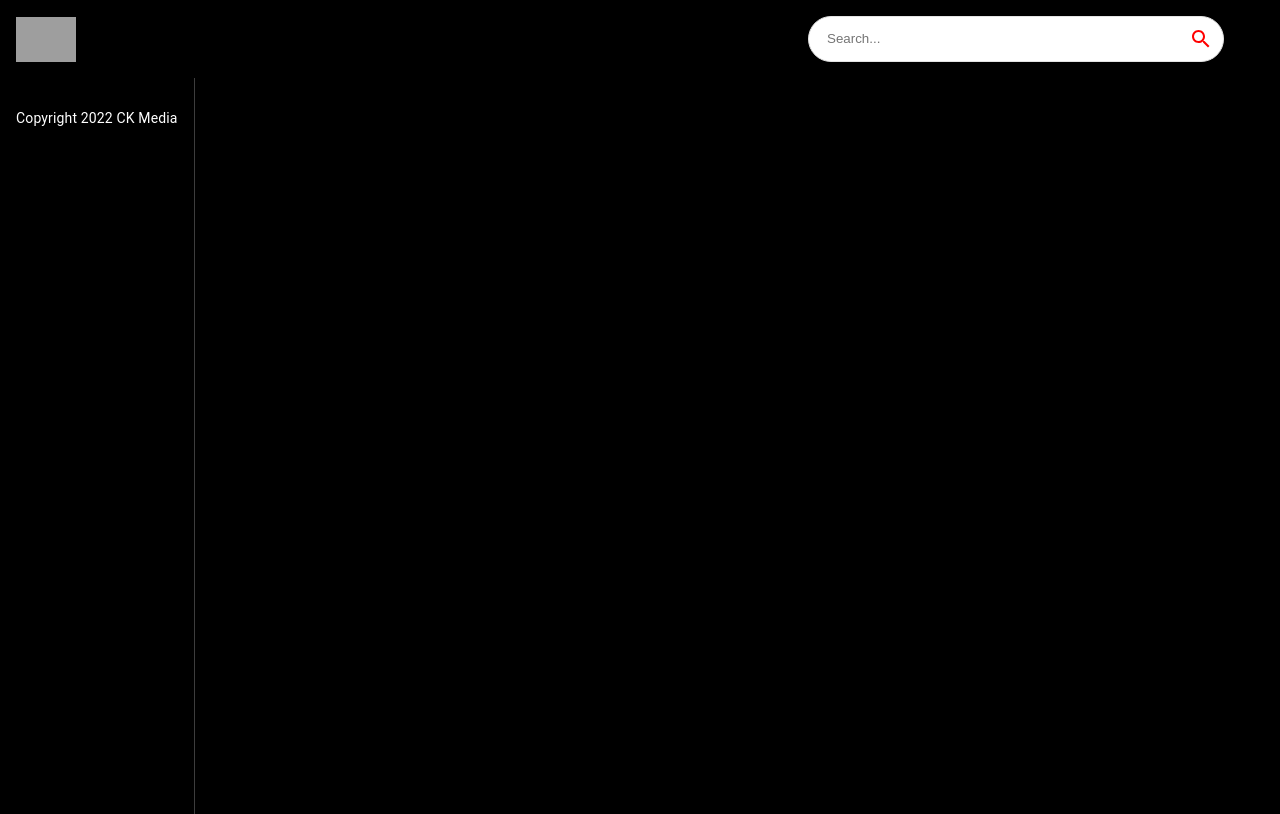
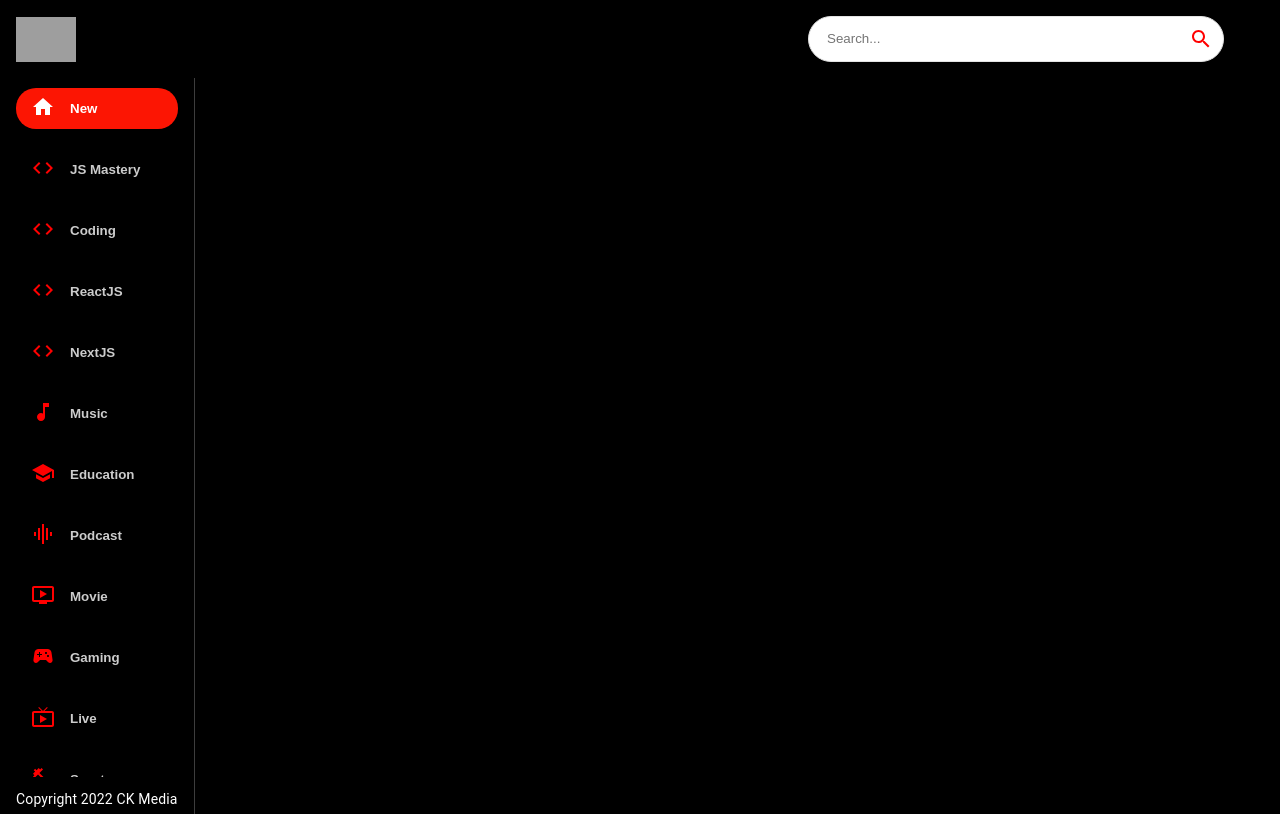
Before and after one commit to CKMolinga/YouTube-Clone, a React (Create React App) app: page / in a window 1280 px wide. Built offline with nearby package versions, Linux system fonts and the light colour scheme; grey boxes are pictures that could not be loaded; the HTML template or start-up script is replaced by a standard one.

Commit message:
created sidebar

```diff
--- a/src/components/Feed.jsx
+++ b/src/components/Feed.jsx
@@ -1,12 +1,13 @@
 import { useState, useEffect} from 'react'
 
 import { Box, Stack, Typography } from '@mui/material'
+import Sidebar from './Sidebar'
 
 const Feed = () => {
   return (
     <Stack sx={{ flexDirection: { sx: 'colum', md: "row"}}}>
       <Box sx={{ height: { sx: 'auto', md: '92vh'}, borderRight: '1px solid #3d3d3d', px: { sx: 0, md: 2} }}>
-        Sidebar
+        <Sidebar />
 
         <Typography className='copyright' variant= 'body2' sx={{ mt: 1.5, color: '#fff'}}>
           Copyright 2022 CK Media
--- /dev/null
+++ b/src/components/Sidebar.jsx
@@ -0,0 +1,33 @@
+import { Stack } from "@mui/material";
+import { categories } from "../utils/constants";
+
+const selectedCategory = "New";
+
+const Sidebar = () => (
+  <Stack
+    direction="row"
+    sx={{
+      overflowY: "auto",
+      height: { sx: "auto", md: "95%" },
+      flexDirection: { md: "column" },
+    }}
+  >
+    {categories.map((category) => (
+      <button
+        className="category-btn"
+        style={{
+          background: category.name === selectedCategory && '#FC1503',
+          color: 'white'
+        }}
+        key={category.name}
+      >
+        <span style={{
+          color: category.name === selectedCategory ? 'white' : 'red', marginRight: '15px'
+        }}>{category.icon}</span>
+        <span style={{ opacity: category.name === selectedCategory ? '1' : '0.8' }}>{category.name}</span>
+      </button>
+    ))}
+  </Stack>
+);
+
+export default Sidebar;
--- a/src/components/index.js
+++ b/src/components/index.js
@@ -4,3 +4,4 @@
 export { default as SearchFeed } from './SearchFeed'
 export { default as VideoDetail } from './VideoDetail'
 export { default as SearchBar } from './SearchBar'
+export { default as Sidebar } from './Sidebar'
```
